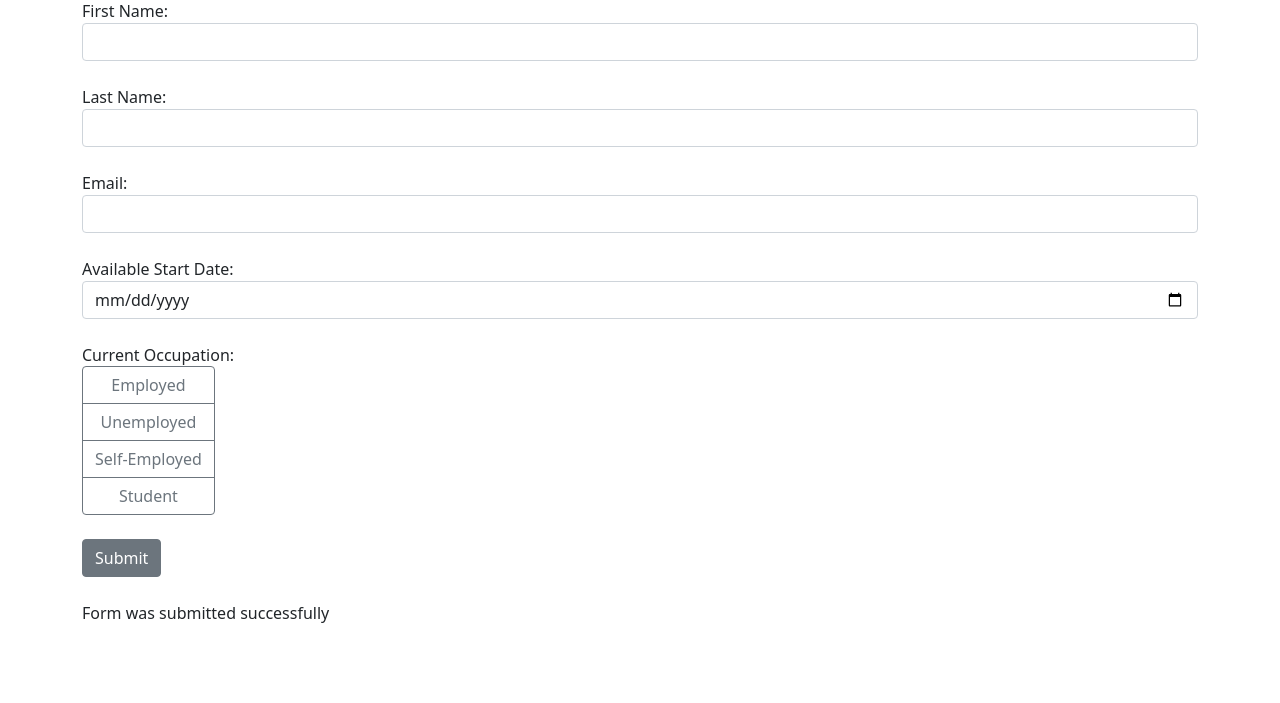
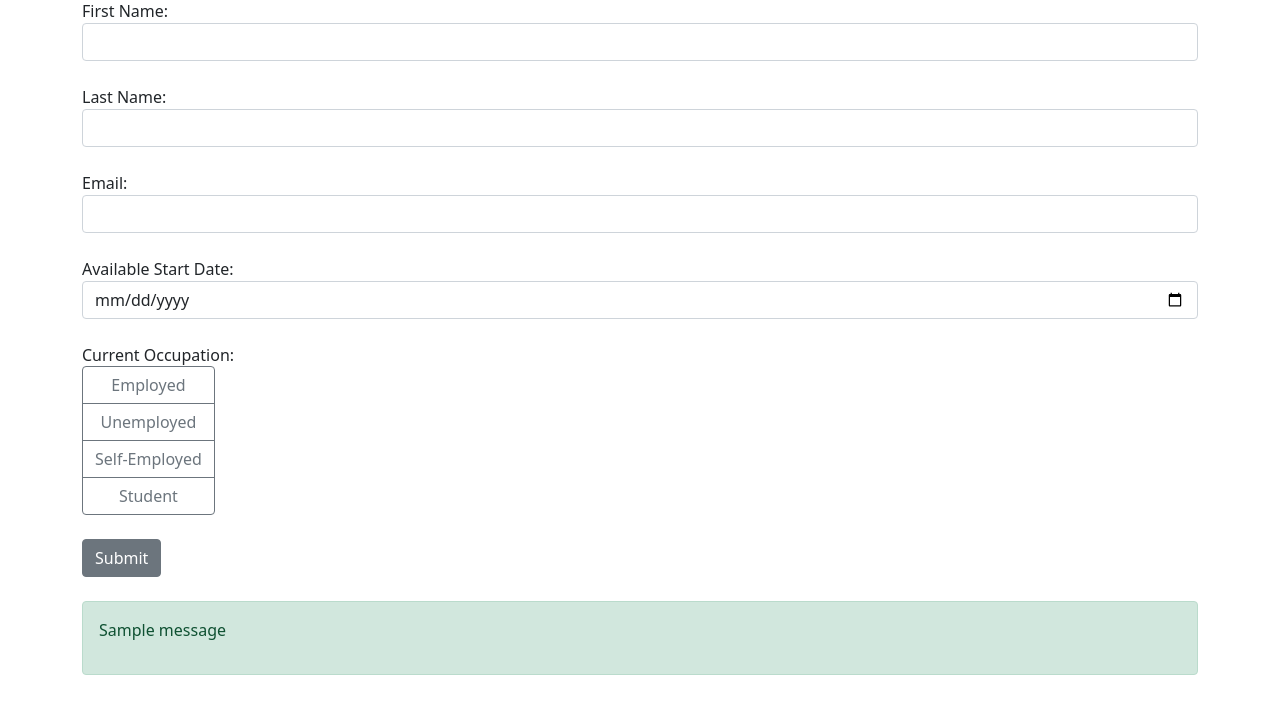
Before and after one commit to AVRSANAND/Job-Application-Site, a Flask app: page / in a window 1280 px wide. Shown: the part 97-800 px from the top of the page. Run offline with Flask 3, Linux system fonts and the light colour scheme; one stand-in notice (Sample message) is shown.

Commit message:
Form submission message updated

```diff
--- a/app.py
+++ b/app.py
@@ -36,7 +36,7 @@ def index():
                     email=email, date=date_obj, occupation=occupation)
         db.session.add(form)
         db.session.commit()
-        flash("Your form was submitted successfully!", "success")
+        flash(f"{first_name}, your form was submitted successfully!", "success")
 
     return render_template("index.html")
 
--- a/templates/index.html
+++ b/templates/index.html
@@ -46,8 +46,10 @@
                 <button class="btn btn-secondary mb-4" type="submit" id="submit">Submit</button>
                 {% with messages = get_flashed_messages() %}
                 {% if messages %}
-                <div>
-                    Form was submitted successfully
+                <div class="alert alert-success">
+                    {% for message in messages %}
+                    <p>{{ message }}</p>
+                    {% endfor %}
                 </div>
                 {% endif %}
                 {% endwith %}
```
Also changed, not shown: instance/data.db.
